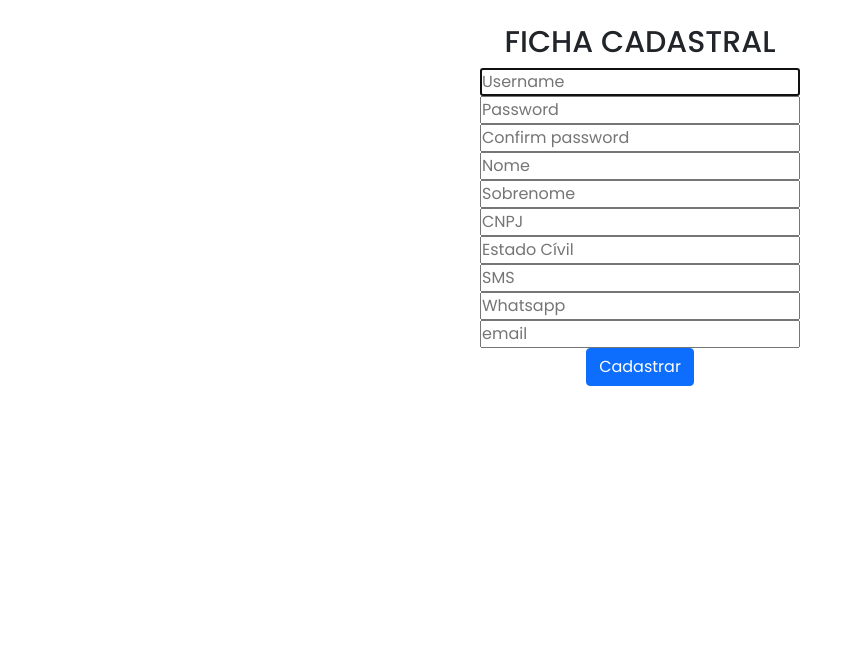
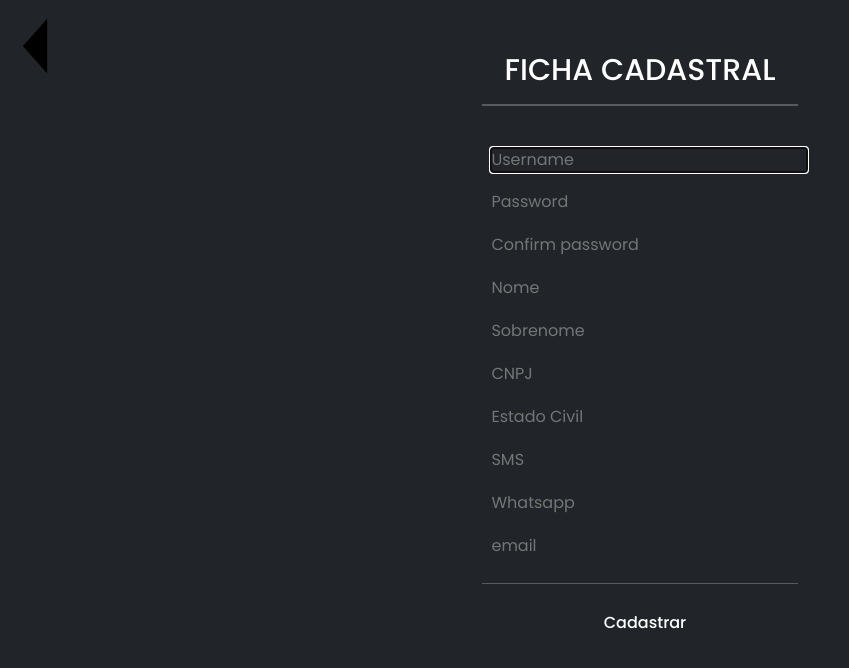
Before and after one commit to ViniciussAlencarr/Projeto_Integrador, a Django app: page /cadastro in a window 1280 px wide. Shown: the top 668 px of the page, without its empty margins (0-849 px from the left). Run offline with Django 3.2, Linux system fonts and the light colour scheme; some libraries are stand-ins or nearby versions.

Commit message:
finalizando interface da ficha de cadastro

```diff
--- a/app/static/style.css
+++ b/app/static/style.css
@@ -7,7 +7,21 @@
 }
 .content {
     max-width: max-content;
+
 }
+
+.formCadastro {
+    background-color: #212529;
+    margin-top: 10%;
+}
+
+.formCadastro input {
+    background-color: #212529;
+    border: none;
+    color: white;
+    margin: 3%;
+}
+
 .sobre {
     width: 866px;
     height: 470px;
@@ -23,6 +37,11 @@
     margin-top: 8%;
     box-shadow: -15px -15px 15px rgba(0,0,0,0.1),
                 15px 15px 15px rgba(0,0,0,0.1);
+}
+.p123 {
+    position: absolute;
+    font-weight: 300;
+    color: #fff;
 }
 .sobre p {
     margin-left: 10%;
--- a/app/templates/clienteSide/fichaCadastral.html
+++ b/app/templates/clienteSide/fichaCadastral.html
@@ -6,62 +6,34 @@
   <meta name="viewport" content="width=device-width, initial-scale=1.0">
   <title>Cliente | Ficha cadastral</title>
   <link href="https://cdn.jsdelivr.net/npm/bootstrap@5.0.0-beta3/dist/css/bootstrap.min.css" rel="stylesheet" integrity="sha384-eOJMYsd53ii+scO/bJGFsiCZc+5NDVN2yr8+0RDqr0Ql0h+rP48ckxlpbzKgwra6" crossorigin="anonymous">
+  <link rel="stylesheet" href="https://cdnjs.cloudflare.com/ajax/libs/font-awesome/5.11.2/css/all.css">
   <link rel="stylesheet" href="../../static/style.css">
 </head>
-<body>
+<body style="background-color: #212529; color: white;">
   {% load crispy_forms_tags %}
   <div class="content col-8 m-auto pt-4 pb-2 text-center">
-    <h1 class="title">Ficha Cadastral</h1>
+    <a href="/login"><img style="width: 70px; margin-left: -50%; margin-top: -1%; position: absolute;" src="../../static/img/arrow.png" alt=""></a>
+    <h1 style="margin-top: 9%;" class="title">Ficha Cadastral</h1>
+    <hr style="padding: 1px;">
     <div id="result"></div>
     <form class="formCadastro" method="post">
       {% csrf_token %}
-        <!--
-        <ul class="errorlist"><li>This field is required.</li></ul>
-  <p><label for="id_username">Username:</label> <input type="text" name="username" maxlength="150" autocapitalize="none" autocomplete="username" autofocus="" required="" id="id_username"> <span class="helptext">Required. 150 characters or fewer. Letters, digits and @/./+/-/_ only.</span></p>
-  <ul class="errorlist"><li>This field is required.</li></ul>
-  <p><label for="id_password1">Password:</label> <input type="password" name="password1" autocomplete="new-password" required="" id="id_password1"> <span class="helptext"></span></p><ul><li>Your password can’t be too similar to your other personal information.</li><li>Your password must contain at least 8 characters.</li><li>Your password can’t be a commonly used password.</li><li>Your password can’t be entirely numeric.</li></ul><p></p>
-  <ul class="errorlist"><li>This field is required.</li></ul>
-  <p><label for="id_password2">Password confirmation:</label> <input type="password" name="password2" autocomplete="new-password" required="" id="id_password2"> <span class="helptext">Enter the same password as before, for verification.</span></p>
-        <hr>
-        <label for="id_email">Email address:</label><input type="email" name="email" maxlength="254" id="id_email">
-        <div class="form-group">
-            <input type="submit" value="Cadastrar" class="btn btn-primary">
-        </div> -->
-      <input placeholder="Username" type="text" name="username" maxlength="150" autocapitalize="none" autocomplete="username" autofocus="" required="" class="id_username" id="id_username">
+      <input placeholder="Username" onclick="showout()" type="text" name="username" maxlength="150" autocapitalize="none" autocomplete="username" autofocus="" required="" class="id_username" id="id_username">
       <input placeholder="Password" type="password" class="id_password1" name="password1" autocomplete="new-password" required="" id="id_password1">
-
       <input placeholder="Confirm password" type="password" name="password2" autocomplete="new-password" required="" id="id_password2">
       <input placeholder="Nome" type="text" name="nome" maxlength="20" required="" id="id_nome">
       <input placeholder="Sobrenome" type="text" name="sobrenome" maxlength="20" required="" id="id_sobrenome">
       <input placeholder="CNPJ" type="text" name="cnpj" maxlength="14" required="" id="id_cnpj">
-      <input placeholder="Estado Cívil" type="text" name="estado_Civil" maxlength="25" required="" id="id_estado_Civil">
+      <input placeholder="Estado Civil" type="text" name="estado_Civil" maxlength="25" required="" id="id_estado_Civil">
       <input placeholder="SMS" type="text" name="contato_SMS" maxlength="11" required="" id="id_contato_SMS">
       <input placeholder="Whatsapp" type="text" name="whatsapp" maxlength="11" required="" id="id_whatsapp">
-
       <input placeholder="email" type="email" required="" name="email" maxlength="254" class="id_email" id="id_email">
-
-
       <input style="display: none;" type="text" name="senha_Cliente" maxlength="15" class="senha_cliente" id="id_senha_Cliente">
       <input style="display: none;" type="text" name="nome_De_Usuario" maxlength="40" class="nome_de_usuario" id="id_nome_De_Usuario">
       <input style="display: none;" type="email" name="email_Cliente" maxlength="254" class="email_cliente" id="id_email_Cliente">
-
-            <!--
-            <ul class="errorlist"><li>This field is required.</li></ul>
-      <p><label for="id_username">Username:</label> <input type="text" name="username" maxlength="150" autocapitalize="none" autocomplete="username" autofocus="" required="" id="id_username"> <span class="helptext">Required. 150 characters or fewer. Letters, digits and @/./+/-/_ only.</span></p>
-      <ul class="errorlist"><li>This field is required.</li></ul>
-      <p><label for="id_password1">Password:</label> <input type="password" name="password1" autocomplete="new-password" required="" id="id_password1"> <span class="helptext"></span></p><ul><li>Your password can’t be too similar to your other personal information.</li><li>Your password must contain at least 8 characters.</li><li>Your password can’t be a commonly used password.</li><li>Your password can’t be entirely numeric.</li></ul><p></p>
-      <ul class="errorlist"><li>This field is required.</li></ul>
-      <p><label for="id_password2">Password confirmation:</label> <input type="password" name="password2" autocomplete="new-password" required="" id="id_password2"> <span class="helptext">Enter the same password as before, for verification.</span></p>
-            <hr>
-            <label for="id_email">Email address:</label><input type="email" name="email" maxlength="254" id="id_email">
-            <div class="form-group">
-                <input type="submit" value="Cadastrar" class="btn btn-primary">
-            </div> -->
-
-      <div class="form-group">
-          <input type="submit" onclick="inserirDados()" value="Cadastrar" class="btn btn-primary">
-      </div>
-    </form>
+      <hr>
+      <input type="submit" style="font-weight: 500;margin: 5px; width: 100%;" class="btn btn-outline-light" value="Cadastrar">
+      </form>
   </div>
   <style>
     .formCadastro {
@@ -69,12 +41,12 @@
       justify-content: center;
       max-width: min-content;
     }
-
     .form {
       margin: 10px;
     }
   </style>
   <script>
+
     function inserirDados() {
       let password = document.querySelector('.id_password1');
       let email = document.querySelector('.id_email');
@@ -83,7 +55,6 @@
       document.querySelector('.nome_de_usuario').value = username.value;
       document.querySelector('.email_cliente').value = email.value;
     }
-
     function prosseguir() {
       window.location.href = '/'
     }
```
Also changed, not shown: app/static/img/arrow.png (added).
